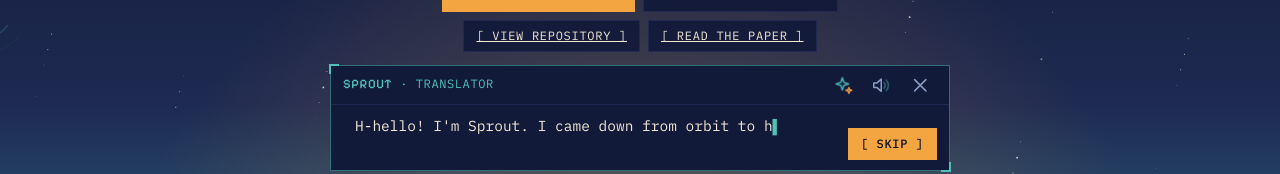
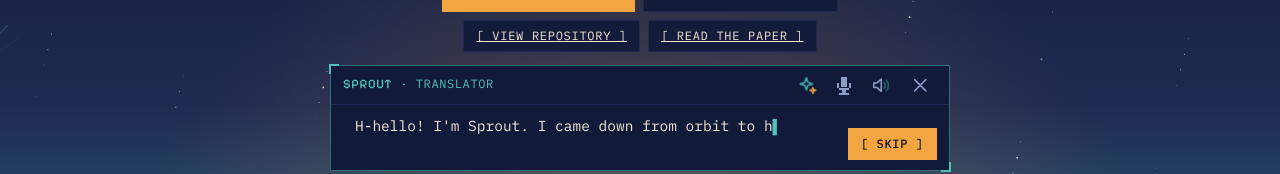
Before and after one commit to AbelBusi/Cat-Space-Team-Field-Shift-Adapting-Farms-with-NASA-Data, a Vue app in the folder web/: page / in a window 1280 px wide. Shown: the part 335-509 px from the top of the page. Built offline with nearby package versions, Linux system fonts and the light colour scheme.

Commit message:
feat: integrate voice assistant into SproutDock

```diff
--- a/web/src/cat/SproutDock.vue
+++ b/web/src/cat/SproutDock.vue
@@ -7,6 +7,7 @@ import { state, valueAt, placeLabel, chosen } from '../store.js'
 import { LAYER_KEYS } from '../content.js'
 import { blip, meow, meowLength, unlock } from '../lib/sound.js'
 import { t, lang } from '../i18n.js'
+import VoiceButton from '../voice/VoiceButton.vue'
 
 // Sprout's translator panel: typed lines, answers to pick, and a box for open questions.
 // A line is an English key, or a function for lines with names and numbers, so it re-translates when the language changes.
@@ -56,8 +57,14 @@ watch(() => [atEnd.value, guide.on, guide.choices, guide.asking, guide.open], ()
   if (guide.open && atEnd.value && !guide.on && !guide.choices && !guide.asking) restTimer = setTimeout(close, 7000)
 })
 
+const voiceContext = () => ({
+  lat: state.point?.lat, lon: state.point?.lon, district: state.area?.name, month: state.month + 1, topic: guide.screen,
+  readings: Object.fromEntries(LAYER_KEYS.map(k => [k, valueAt(k)])),
+})
+
 const question = ref(''), box = ref(null)
 watch(() => guide.asking, on => on && nextTick(() => box.value?.focus()))
+
 function send() {
   const q = question.value.trim()
   if (!q) return
@@ -91,6 +98,7 @@ onBeforeUnmount(() => { clearTimeout(timer); clearTimeout(restTimer); removeEven
           <span><span class="font-pixel text-[13px]">Sprout</span> · {{ t('translator') }}</span>
           <span class="flex gap-1 text-muted [&_button]:uppercase">
             <button type="button" class="px-1.5 py-1 hover:text-ink" data-tour="ask" :class="{ 'text-teal': guide.asking }" :aria-pressed="guide.asking" :aria-label="t('Ask Sprout anything')" :title="t('Ask Sprout anything')" @click="openAsk"><PixelIcon name="ai" color="currentColor" :size="1.25" /></button>
+            <VoiceButton :context="voiceContext" @reply="r => console.log('voz:', r)" @error="m => console.warn('voz:', m)" />
             <button type="button" class="px-1.5 py-1 hover:text-ink" data-tour="sound" :aria-pressed="!guide.muted" :aria-label="t(guide.muted ? 'Turn voice sound on' : 'Turn voice sound off')" :title="t(guide.muted ? 'Turn voice sound on' : 'Turn voice sound off')" @click="unlock(); guide.muted = !guide.muted"><PixelIcon :name="guide.muted ? 'speaker_off' : 'speaker'" color="currentColor" :size="1.25" /></button>
             <button type="button" class="px-1.5 py-1 hover:text-ink" data-tour="close" :aria-label="t('Close Sprout')" :title="t('Close Sprout')" @click="close"><PixelIcon name="close" color="currentColor" :size="1.25" /></button>
           </span>
--- /dev/null
+++ b/web/src/voice/VoiceButton.vue
@@ -0,0 +1,84 @@
+<script setup>
+import { ref, onBeforeUnmount } from 'vue'
+import { t } from '../i18n.js'
+import { supported, startRecording } from './recorder.js'
+import { askByVoice, toVoiceContext, toHistory, playReply } from './voiceApi.js'
+
+// Botón de micrófono: un toque empieza a grabar, otro toque envía. Un toque mientras piensa o habla, cancela.
+// No sabe nada de Sprout: avisa con eventos y quien lo use decide qué mostrar.
+const props = defineProps({
+  context: { type: Function, default: () => ({}) },   // devuelve lo que el usuario ve en pantalla
+  history: { type: Function, default: () => [] },     // devuelve [{ role, content }]
+  speak: { type: Boolean, default: true },            // false = solo texto (por ejemplo, con el sonido apagado)
+})
+const emit = defineEmits(['listening', 'thinking', 'reply', 'speaking', 'idle', 'error'])
+
+const phase = ref('idle')   // idle | listening | thinking | speaking
+const can = supported()
+let session = null, player = null, controller = null
+
+const micError = e => e?.name === 'NotAllowedError' ? t('Microphone permission denied.')
+    : e?.name === 'NotFoundError' ? t('No microphone found.') : t('Could not use the microphone.')
+
+async function toggle() {
+  if (phase.value === 'listening') return send()
+  if (phase.value !== 'idle') return cancel()
+  try {
+    session = await startRecording({ onAutoStop: send })
+    phase.value = 'listening'
+    emit('listening')
+  } catch (e) { emit('error', micError(e)) }
+}
+
+async function send() {
+  if (phase.value !== 'listening' || !session) return
+  const s = session
+  session = null
+  phase.value = 'thinking'
+  emit('thinking')
+  controller = new AbortController()
+  try {
+    const blob = await s.stop()
+    if (blob.size < 1500) throw new Error(t('I did not hear anything. Try again.'))
+    const reply = await askByVoice(blob, {
+      context: toVoiceContext(props.context()), history: toHistory(props.history()),
+      speak: props.speak, signal: controller.signal,
+    })
+    emit('reply', reply)
+    player = playReply(reply, {
+      onStart: () => { phase.value = 'speaking'; emit('speaking', true) },
+      onEnd: () => { phase.value = 'idle'; emit('speaking', false); emit('idle') },
+    })
+  } catch (e) {
+    phase.value = 'idle'
+    if (e.name !== 'AbortError') emit('error', e.message)
+    emit('idle')
+  }
+}
+
+function cancel() {
+  controller?.abort()
+  player?.stop()
+  session?.cancel()
+  session = player = null
+  phase.value = 'idle'
+  emit('speaking', false)
+  emit('idle')
+}
+
+onBeforeUnmount(cancel)
+</script>
+
+<template>
+  <button v-if="can" type="button" class="px-1.5 py-1 uppercase hover:text-ink"
+          :class="{ 'animate-pulse text-fire': phase === 'listening', 'text-teal': phase === 'thinking' || phase === 'speaking' }"
+          :aria-pressed="phase !== 'idle'"
+          :aria-label="t(phase === 'listening' ? 'Stop and send' : phase === 'idle' ? 'Talk to Sprout' : 'Cancel')"
+          :title="t(phase === 'listening' ? 'Stop and send' : phase === 'idle' ? 'Talk to Sprout' : 'Cancel')"
+          @click="toggle">
+    <svg width="20" height="20" viewBox="0 0 12 12" shape-rendering="crispEdges" fill="currentColor" aria-hidden="true">
+      <rect x="4" y="1" width="4" height="6" /><rect x="2" y="5" width="1" height="3" /><rect x="9" y="5" width="1" height="3" />
+      <rect x="3" y="8" width="6" height="1" /><rect x="5" y="9" width="2" height="2" /><rect x="3" y="11" width="6" height="1" />
+    </svg>
+  </button>
+</template>
--- /dev/null
+++ b/web/src/voice/recorder.js
@@ -0,0 +1,22 @@
+// Graba audio del micrófono con MediaRecorder. El navegador exige https o localhost.
+const MIMES = ['audio/webm;codecs=opus', 'audio/webm', 'audio/ogg;codecs=opus', 'audio/mp4']
+
+export const supported = () => !!(navigator.mediaDevices?.getUserMedia && window.MediaRecorder)
+
+export async function startRecording({ maxMs = 30000, onAutoStop } = {}) {
+    const stream = await navigator.mediaDevices.getUserMedia({ audio: { echoCancellation: true, noiseSuppression: true } })
+    const mimeType = MIMES.find(m => MediaRecorder.isTypeSupported(m))
+    const rec = new MediaRecorder(stream, mimeType ? { mimeType } : undefined)
+    const chunks = []
+    const release = () => stream.getTracks().forEach(t => t.stop())
+    rec.ondataavailable = e => { if (e.data.size) chunks.push(e.data) }
+    const done = new Promise(resolve => {
+        rec.onstop = () => { release(); resolve(new Blob(chunks, { type: rec.mimeType || 'audio/webm' })) }
+    })
+    rec.start()
+    const timer = setTimeout(() => { if (rec.state === 'recording') { rec.stop(); onAutoStop?.() } }, maxMs)
+    return {
+        stop() { clearTimeout(timer); if (rec.state === 'recording') rec.stop(); return done },
+        cancel() { clearTimeout(timer); rec.onstop = release; rec.state === 'recording' ? rec.stop() : release() },
+    }
+}
--- /dev/null
+++ b/web/src/voice/voiceApi.js
@@ -0,0 +1,66 @@
+// Cliente del asistente de voz (ml-api/voice_assistant). La clave de Groq nunca llega aquí: vive en el backend.
+// TODO: cuando me pases lib/mlApi.js, tomar la URL de ahí en vez de leer la variable de entorno.
+const ROOT = (import.meta.env.VITE_ML_API_URL || 'http://localhost:8000').replace(/\/+$/, '').replace(/\/api\/v1$/, '')
+const BASE = `${ROOT}/api/v1/assistant`
+
+// El backend rechaza campos desconocidos: solo se envía lo que el schema acepta.
+export function toVoiceContext(c = {}) {
+    const out = {}
+    if (Number.isFinite(c.lat) && Number.isFinite(c.lon)) { out.lat = c.lat; out.lon = c.lon }
+    if (c.district) out.district = String(c.district).slice(0, 80)
+    if (c.month != null) out.month = String(c.month).slice(0, 10)
+    if (c.topic) out.topic = String(c.topic).slice(0, 60)
+    if (c.readings && typeof c.readings === 'object') out.readings = c.readings
+    return out
+}
+
+export const toHistory = (turns = []) =>
+    turns.slice(-10).map(t => ({ role: t.role === 'user' ? 'user' : 'assistant', content: String(t.content).slice(0, 2000) }))
+
+async function readError(res) {
+    let detail = ''
+    try { const j = await res.json(); detail = typeof j.detail === 'string' ? j.detail : JSON.stringify(j.detail ?? j) } catch { /* sin cuerpo */ }
+    const err = new Error(detail || `HTTP ${res.status}`)
+    err.status = res.status
+    err.retryAfter = res.headers.get('Retry-After')
+    return err
+}
+
+const ext = type => (type.includes('mp4') ? 'm4a' : type.includes('ogg') ? 'ogg' : 'webm')
+
+// Audio -> { transcript, text, mood, actions, tools_used, audio_base64, audio_mime }
+export async function askByVoice(blob, { context, history, speak = true, signal } = {}) {
+    const fd = new FormData()
+    fd.append('audio', blob, `voice.${ext(blob.type)}`)
+    if (context && Object.keys(context).length) fd.append('context', JSON.stringify(context))
+    if (history?.length) fd.append('history', JSON.stringify(history))
+    fd.append('speak', String(speak))
+    let res
+    try { res = await fetch(`${BASE}/voice`, { method: 'POST', body: fd, signal }) }
+    catch (e) { if (e.name === 'AbortError') throw e; throw new Error('No se pudo conectar con el asistente.') }
+    if (!res.ok) throw await readError(res)
+    return res.json()
+}
+
+// Texto -> misma respuesta (sin transcript). Útil para probar o para escribirle al asistente con herramientas.
+export async function askByText(message, { context, history, speak = false, signal } = {}) {
+    const res = await fetch(`${BASE}/chat`, {
+        method: 'POST', signal, headers: { 'Content-Type': 'application/json' },
+        body: JSON.stringify({ message, context, history, speak }),
+    })
+    if (!res.ok) throw await readError(res)
+    return res.json()
+}
+
+// Reproduce el audio de la respuesta. onStart/onEnd permiten que el gato mueva la boca mientras suena.
+export function playReply(reply, { onStart, onEnd } = {}) {
+    let ended = false
+    const end = () => { if (!ended) { ended = true; onEnd?.() } }
+    if (!reply?.audio_base64) { end(); return { stop: end } }
+    const audio = new Audio(`data:${reply.audio_mime || 'audio/wav'};base64,${reply.audio_base64}`)
+    audio.onplay = () => onStart?.()
+    audio.onended = end
+    audio.onerror = end
+    audio.play().catch(end)
+    return { stop() { audio.pause(); end() } }
+}
```
Also changed, not shown: 1 other file (tests, documents, lock files or other folders).
